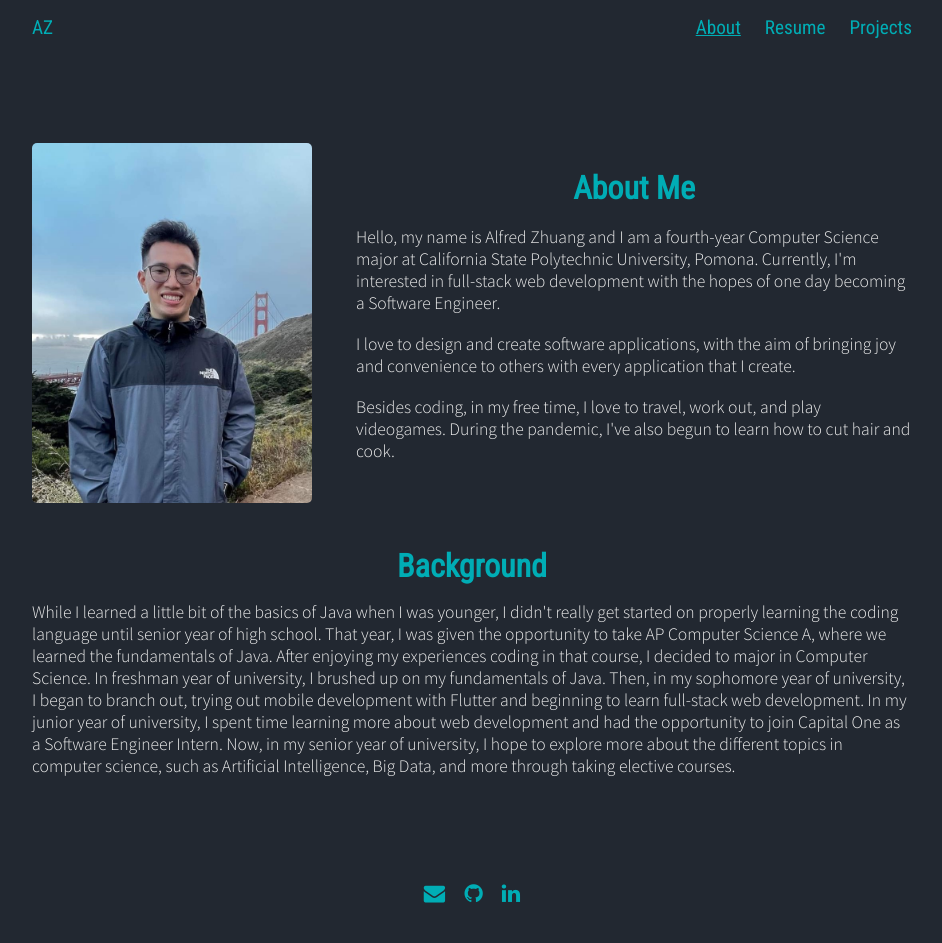
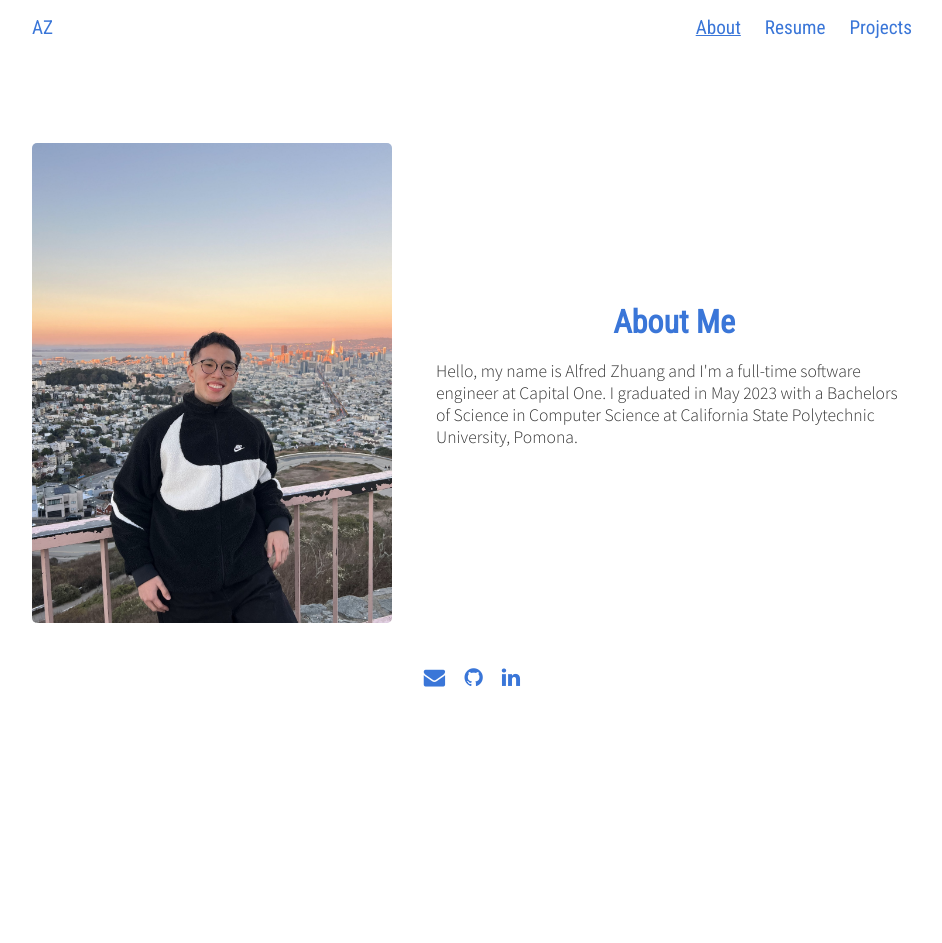
Before and after one commit to alfredzhuang/alfredzhuang.github.io, a PHP site: page / in a window 1280 px wide. Shown: the whole page, without its empty margins (168-1110 px from the left). After the commit the page ends 687 px from the top, so only its background shows below. Run offline with PHP 8.4, Linux system fonts and the light colour scheme.

Commit message:
update portfolio

```diff
--- /dev/null
+++ b/images/favicon/about.txt
@@ -0,0 +1,6 @@
+This favicon was generated using the following font:
+
+- Font Title: Roboto Condensed
+- Font Author: undefined
+- Font Source: https://fonts.gstatic.com/s/robotocondensed/v27/ieVo2ZhZI2eCN5jzbjEETS9weq8-_d6T_POl0fRJeyWyovBJ731BKMSK.ttf
+- Font License: undefined)
--- a/index.html
+++ b/index.html
@@ -19,23 +19,9 @@ font-awesome.min.css">
     <meta name="viewport" content="width=device-width, initial-scale=1.0" />
     <title>Alfred Zhuang</title>
     <!-- Favicon -->
-    <link
-      rel="apple-touch-icon"
-      sizes="180x180"
-      href="images/favicon/apple-touch-icon.png"
-    />
-    <link
-      rel="icon"
-      type="image/png"
-      sizes="32x32"
-      href="images/favicon/favicon-32x32.png"
-    />
-    <link
-      rel="icon"
-      type="image/png"
-      sizes="16x16"
-      href="images/favicon/favicon-16x16.png"
-    />
+    <link rel="apple-touch-icon" sizes="180x180" href="images/favicon/apple-touch-icon.png">
+    <link rel="icon" type="image/png" sizes="32x32" href="images/favicon/favicon-32x32.png">
+    <link rel="icon" type="image/png" sizes="16x16" href="images/favicon/favicon-16x16.png">
     <link rel="manifest" href="images/favicon/site.webmanifest" />
   </head>
   <body>
@@ -65,25 +51,53 @@ font-awesome.min.css">
           </div>
           <div class="about-text">
             <h1 class="about-heading">About Me</h1>
-            <p class="about-paragraph">Hello, my name is Alfred Zhuang and I am a fourth-year Computer Science major at California State Polytechnic University, Pomona. Currently, I'm interested in full-stack web development with the hopes of one day becoming a Software Engineer.</p>
-            <p class="about-paragraph">I love to design and create software applications, with the aim of bringing joy and convenience to others with every application that I create.</p>
-            <p class="about-paragraph">Besides coding, in my free time, I love to travel, work out, and play videogames. During the pandemic, I've also begun to learn how to cut hair and cook.</p>
+            <p class="about-paragraph">Hello, my name is Alfred Zhuang and I'm a full-time software engineer at Capital One. I graduated in May 2023 with a Bachelors of Science in Computer Science at California State Polytechnic University, Pomona.</p>
           </div>
         </div>
-        <div class="about-background">
+        <!-- <div class="about-background">
           <h1 class="about-heading">Background</h1>
           <p>While I learned a little bit of the basics of Java when I was younger, I didn't really get started on properly learning the coding language until senior year of high school.
             That year, I was given the opportunity to take AP Computer Science A, where we learned the fundamentals of Java. After enjoying my experiences coding in that course, I decided to major in Computer Science.
             In freshman year of university, I brushed up on my fundamentals of Java. Then, in my sophomore year of university, I began to branch out, trying out mobile development with Flutter and beginning to learn full-stack web development.
             In my junior year of university, I spent time learning more about web development and had the opportunity to join Capital One as a Software Engineer Intern. Now, in my senior year of university, I hope to explore more about the different topics in computer science, such as Artificial Intelligence, Big Data, and more through taking elective courses.
           </p>
-        </div>
+        </div> -->
       </div>
     </div>
 
     <!-- Resume screen -->
     <div id="Resume" class="grid">
       <div class="resume-container remove">
+        <h1 class="resume-header">Experience</h1>
+        <div class="expandable-row" onclick="expand('capital-one-ft-icon', 'capital-one-ft-content')">
+          <h6 class="expandable-header">Capital One - Associate Software Engineer (August 2023 - Present)</h6>
+          <i id="capital-one-ft-icon" class="expandable-icon fa fa-angle-down"></i>
+        </div>
+        <div id="capital-one-ft-content" class="remove expandable-content">
+          <div class="expandable-flexbox">
+            <ul class="expandable-text">
+              <li>Building out new feature for teams to create architecture graph diagrams for their applications to ensure proper recovery time objective utilizing Angular and Cytoscape</li>
+              <li>Worked on an infrastructure team to help reduce/debug pipeline failures and review pull requests for company-wide used Jenkins pipeline library utilizing Python, Groovy, OPA Rego policies</li>
+              <li>Delivered a proof of concept to audit auto-failover configuration deployments using React, AWS Lambda, S3, DynamoDB</li>
+              <li>Studied and obtained the AWS Certified Solutions Architect Certificate</li>
+            </ul>
+          </div>
+        </div>
+        <div class="expandable-row" onclick="expand('capital-one-intern-icon', 'capital-one-intern-content')">
+          <h6 class="expandable-header">Capital One - Software Engineer Intern (June 2022 - August 2022)</h6>
+          <i id="capital-one-intern-icon" class="expandable-icon fa fa-angle-down"></i>
+        </div>
+        <div id="capital-one-intern-content" class="remove expandable-content">
+          <div class="expandable-flexbox">
+            <ul class="expandable-text">
+              <li>Built the UI for a tool to manage API/Dataset configurations using React, TypeScript, Jest, and Redux</li>
+              <li>Innersourced a new feature for configuration approval notifications in another team's existing product</li>
+              <li>Participated in Capital One Coders (a program that focuses on building the future technologists in local communities), where I mentored students that were learning HTML and CSS</li>
+              <li>Studied and obtained the AWS Certified Practitioner Certificate</li>
+            </ul>
+          </div>
+        </div>
+
         <h1 class="resume-header">Education</h1>
         <div class="expandable-row" onclick="expand('cal-poly-pomona-icon', 'cal-poly-pomona-content')">
           <h6 class="expandable-header">California State Polytechnic University, Pomona - B.S. in Computer Science (August 2019 - May 2023)</h6>
@@ -91,19 +105,25 @@ font-awesome.min.css">
         </div>
         <div id="cal-poly-pomona-content" class="remove expandable-content">
           <div class="expandable-flexbox">
-            <p class="expandable-text">I'm currently studying at California State Polytechnic University, Pomona to get my Bachelors of Science degree majoring in Computer Science. Throughout my time at this school, I learned a lot about the world of computer science and was able to determine that I wanted to be a Software Engineer in the future. Throughout the many different courses that the school offers for Computer Science majors, I was able to learn the fundamental topics like data structures, algorithms, and more. Not only that, but through electives, I was able to learn more about specific topics such as User Interfaces or Web Search, things that I enjoyed learning more about.</p>
-          </div>
-        </div>
-
-        <h1 class="resume-header">Experience</h1>
-        <div class="expandable-row" onclick="expand('capital-one-icon', 'capital-one-content')">
-          <h6 class="expandable-header">Capital One - Software Engineer Intern (June 2022 - August 2022)</h6>
-          <i id="capital-one-icon" class="expandable-icon fa fa-angle-down"></i>
-        </div>
-        <div id="capital-one-content" class="remove expandable-content">
-          <div class="expandable-flexbox">
-            <p class="expandable-text">I joined Capital One as a Software Engineer Intern under the 10 week Technology Internship Program in the summer of 2022. I got to work on a team of over 10 people to help build a full-stack application. In specific, I worked on the frontend portion of the application, focusing on using a tech stack that consisted of React, TypeScript, Jest, and Redux to build out the user interface. I also got the opportunity to integrate our new project with another already existing project where I primarily used React, TypeScript, and Jest to build out the UI. Through that experience, I also got to learn more about GraphQL as it was a part of the implementation that I needed to work with to render information in the UI. In addition to working on this application throughout the duration of the summer, I got to participate in Capital One Coders (a program that focuses on building the future technologists in local communities), where I mentored students that were learning HTML and CSS. I also was able to get the AWS Certified Practitioner Certificate, which I studied and tested for during the internship. I was also able to attend 2 in-person events that were organized by Capital One, where I got to meet fellow interns and associates at Capital One. The first event was held in the office that I was based out of (San Francisco, CA) and the other was held in the headquarters (McLean, Virginia).</p>
-            <img class="expandable-image" alt="capital one image" src="images/capital_one.jpg" />
+            <ul class="expandable-text">
+              <li>CS 1300 - Discrete Structures</li>
+              <li>CS 1400 - Introduction to Programming and Problem Solving</li>
+              <li>CS 2400 - Data Structures and Advanced Programming</li>
+              <li>CS 2450 - Programming Graphical User Interfaces</li>
+              <li>CS 2640 - Computer Organization and Assembly Programming</li>
+              <li>CS 3110 - Formal Languages and Automata</li>
+              <li>CS 3310 - Design and Analysis of Algorithms</li>
+              <li>CS 3560 - Object-Oriented Design and Programming</li>
+              <li>CS 3650 - Computer Architecture </li>
+              <li>CS 3800 - Computer Networks</li>
+              <li>CS 4080 - Concepts of Programming Languages</li>
+              <li>CS 4200 - Artificial Intelligence</li>
+              <li>CS 4250 - Web Search and Recommender Systems</li>
+              <li>CS 4310 - Operating Systems</li>
+              <li>CS 4350 - Database Systems</li>
+              <li>CS 4650 - Big Data Analytics and Cloud Computing</li>
+              <li>CS 4800 - Software Engineering</li>
+            </ul>
           </div>
         </div>
       </div>
--- a/styles/styles.css
+++ b/styles/styles.css
@@ -11,8 +11,8 @@ regular: Source Sans pro
 
 html,
 body {
-  background-color: #222831;
-  color: #eeeeee;
+  background-color: #FFFFFF;
+  color: #333333;
   font-family: "Source Sans Pro", sans-serif;
   margin: 0;
   min-height: 100vh;
@@ -20,14 +20,14 @@ body {
 
 h1,
 h2 {
-  color: #00adb5;
+  color: #3A76D8;
   padding: 0px 0px;
   margin: 0px 0px;
   font-family: "Roboto Condensed", sans-serif;
 }
 
 h6 {
-  color: #eeeeee;
+  color: #333333;
   padding: 0 0;
   margin: 0 0;
   font-family: "Roboto Condensed", sans-serif;
@@ -111,7 +117,7 @@ a:hover {
   flex-direction: row;
   justify-content: space-between;
   align-items: center;
-  color: #00adb5;
+  color: #3A76D8;
 }
 
 .navbar-item {
@@ -140,8 +146,7 @@ a:hover {
 }
 
 .about-img {
-  height: 22.5rem;
-  width: 17.5rem;
+  height: 30rem;
   border-radius: 5px;
 }
 
@@ -294,7 +302,7 @@ a:hover {
 }
 
 .footer-item {
-  color: #00adb5;
+  color: #3A76D8;
 }
 
 /** Mobile **/
```
Also changed, not shown: other parts of styles/styles.css (+23 -14 lines), images/Alfred.jpg, images/capital_one.jpg (deleted), images/favicon/android-chrome-192x192.png, images/favicon/android-chrome-512x512.png, images/favicon/apple-touch-icon.png, images/favicon/favicon-16x16.png, images/favicon/favicon-32x32.png (added), images/favicon/favicon.ico, images/logo.png.
